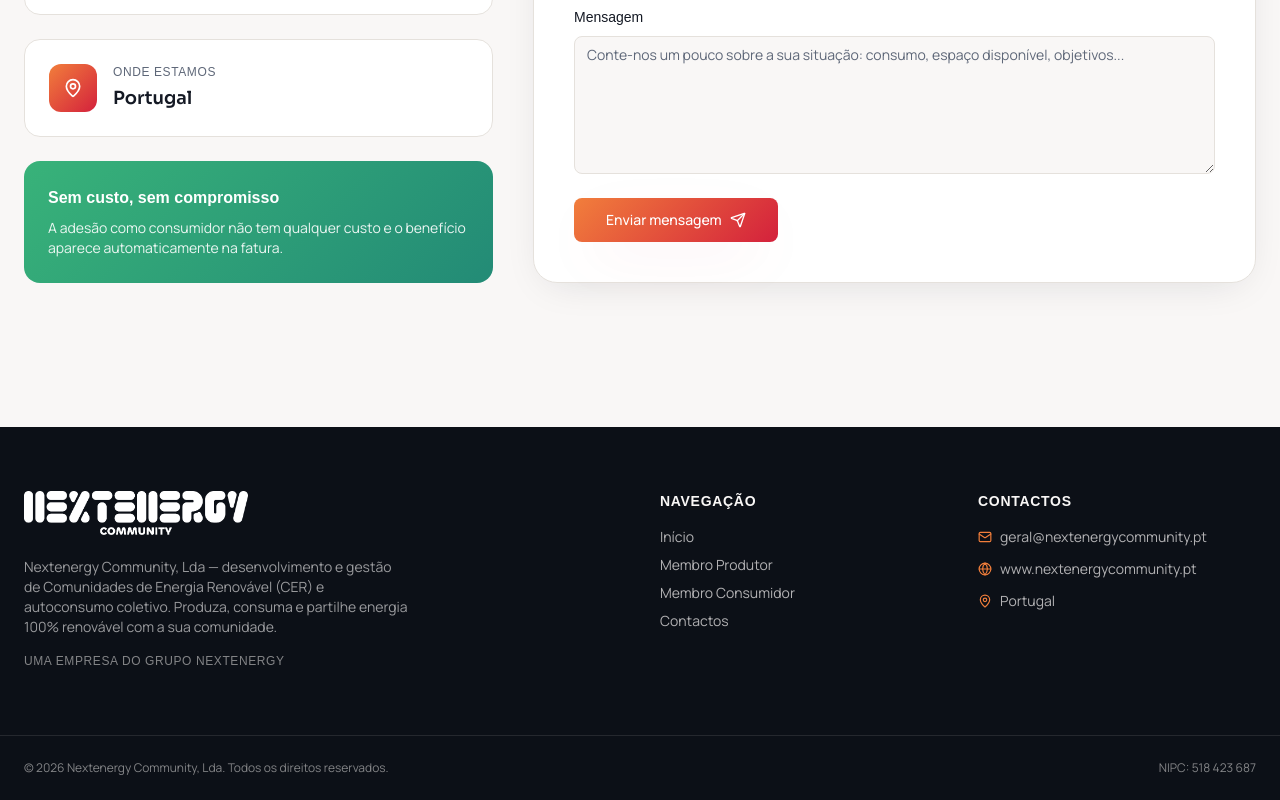
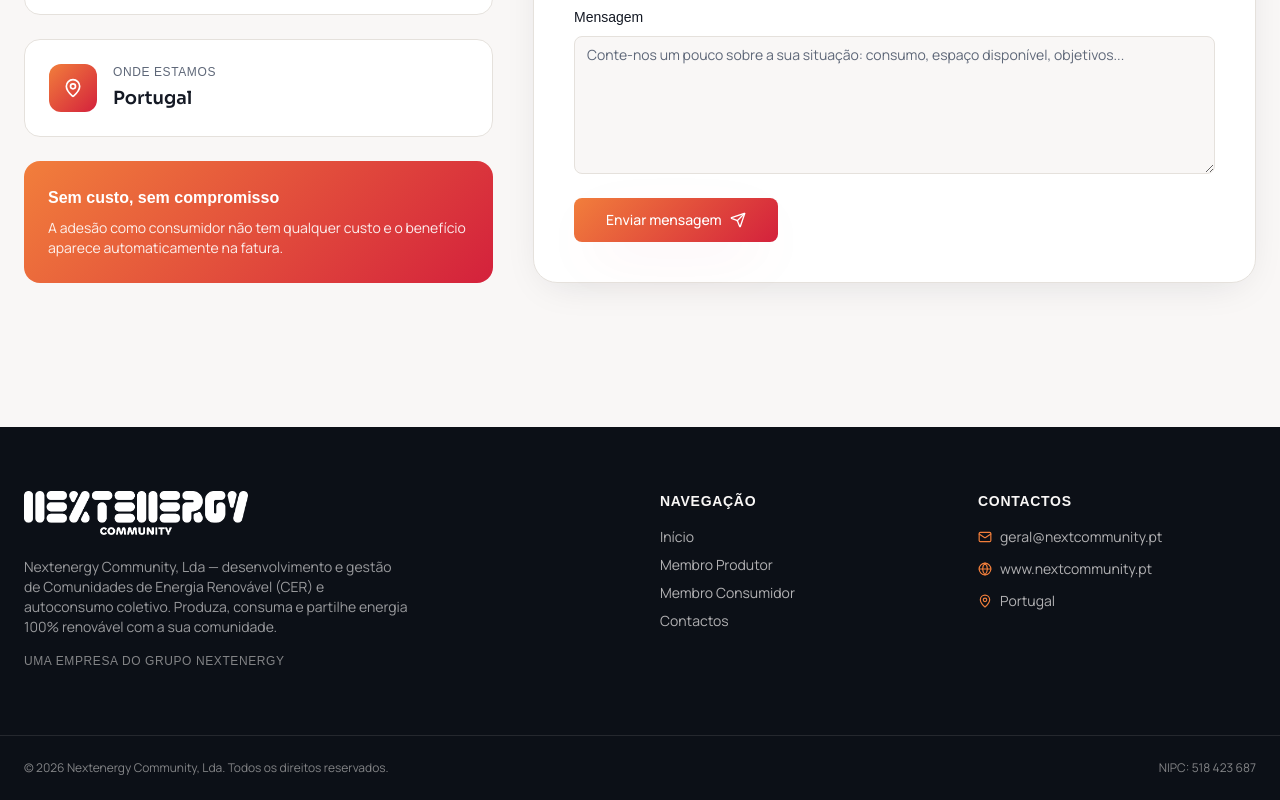
Before and after one commit to VascoBartolo/nextenergycommunity, a React (Vite) app: page /contact in a window 1280 px wide. Shown: the part 709-1509 px from the top of the page. Built offline with nearby package versions, Linux system fonts and the light colour scheme; the HTML template or start-up script is replaced by a standard one; a web font is replaced by a local one.

Commit message:
final changes before deployment

```diff
--- a/index.html
+++ b/index.html
@@ -6,7 +6,7 @@
     <meta name="theme-color" content="#E8542B" />
     <link rel="icon" type="image/png" href="/nextenergy-community-icon.png" />
     <link rel="apple-touch-icon" href="/nextenergy-community-icon.png" />
-    <link rel="canonical" href="https://www.nextenergycommunity.pt/" />
+    <link rel="canonical" href="https://www.nextcommunity.pt/" />
 
     <title>Nextenergy Community | Comunidades de Energia Renovável</title>
     <meta name="description" content="Produza, consuma e partilhe energia 100% renovável com a sua comunidade. A Nextenergy Community desenvolve e gere Comunidades de Energia Renovável (CER) e autoconsumo coletivo." />
@@ -18,14 +18,14 @@
     <meta property="og:title" content="Nextenergy Community | Comunidades de Energia Renovável" />
     <meta property="og:description" content="Produza, consuma e partilhe energia 100% renovável com a sua comunidade. Desenvolvimento e gestão de Comunidades de Energia Renovável (CER) e autoconsumo coletivo." />
     <meta property="og:type" content="website" />
-    <meta property="og:url" content="https://www.nextenergycommunity.pt/" />
+    <meta property="og:url" content="https://www.nextcommunity.pt/" />
     <meta property="og:locale" content="pt_PT" />
-    <meta property="og:image" content="https://www.nextenergycommunity.pt/nextenergy-community-icon.png" />
+    <meta property="og:image" content="https://www.nextcommunity.pt/nextenergy-community-icon.png" />
 
     <meta name="twitter:card" content="summary_large_image" />
     <meta name="twitter:title" content="Nextenergy Community | Comunidades de Energia Renovável" />
     <meta name="twitter:description" content="Produza, consuma e partilhe energia 100% renovável com a sua comunidade." />
-    <meta name="twitter:image" content="https://www.nextenergycommunity.pt/nextenergy-community-icon.png" />
+    <meta name="twitter:image" content="https://www.nextcommunity.pt/nextenergy-community-icon.png" />
   </head>
 
   <body>
--- a/src/components/Footer.tsx
+++ b/src/components/Footer.tsx
@@ -35,8 +35,8 @@ const Footer = () => (
       <div>
         <h4 className="font-sub font-semibold mb-4 text-sm tracking-wider uppercase">Contactos</h4>
         <ul className="space-y-3 text-sm text-background/70">
-          <li className="flex items-center gap-2"><Mail size={14} className="text-primary" /> geral@nextenergycommunity.pt</li>
-          <li className="flex items-center gap-2"><Globe size={14} className="text-primary" /> www.nextenergycommunity.pt</li>
+          <li className="flex items-center gap-2"><Mail size={14} className="text-primary" /> geral@nextcommunity.pt</li>
+          <li className="flex items-center gap-2"><Globe size={14} className="text-primary" /> www.nextcommunity.pt</li>
           <li className="flex items-center gap-2"><MapPin size={14} className="text-primary" /> Portugal</li>
         </ul>
       </div>
--- a/src/components/Navbar.tsx
+++ b/src/components/Navbar.tsx
@@ -6,8 +6,8 @@ import { Button } from "@/components/ui/button";
 
 const links = [
   { to: "/", label: "Início" },
+  { to: "/consumidor", label: "Membro Consumidor" },
   { to: "/produtor", label: "Membro Produtor" },
-  { to: "/consumidor", label: "Membro Consumidor" },
   { to: "/o-nosso-papel", label: "O Nosso Papel" },
   { to: "/contact", label: "Contactos" },
 ];
--- a/src/index.css
+++ b/src/index.css
@@ -51,6 +51,7 @@
     --gradient-brand-soft: linear-gradient(135deg, hsl(var(--brand-orange) / 0.1), hsl(var(--brand-red) / 0.1));
     --gradient-eco: linear-gradient(135deg, hsl(152 52% 46%), hsl(168 60% 34%));
     --shadow-brand: 0 20px 60px -20px hsl(var(--brand-red) / 0.4);
+    --shadow-eco: 0 20px 60px -20px hsl(var(--eco) / 0.7);
     --shadow-soft: 0 10px 40px -15px hsl(220 25% 12% / 0.15);
 
     --transition-smooth: cubic-bezier(0.22, 1, 0.36, 1);
@@ -104,6 +105,7 @@
   .bg-gradient-brand-soft { background: var(--gradient-brand-soft); }
   .bg-gradient-eco { background: var(--gradient-eco); }
   .shadow-brand { box-shadow: var(--shadow-brand); }
+  .shadow-eco { box-shadow: var(--shadow-eco); }
   .shadow-soft { box-shadow: var(--shadow-soft); }
 
   /* Subtle dotted grid texture (shared family trait) */
@@ -122,8 +124,12 @@
   .bg-radial-glow {
     background:
       radial-gradient(60% 50% at 50% 0%, hsl(var(--brand-orange) / 0.16), transparent 70%),
-      radial-gradient(45% 45% at 82% 22%, hsl(var(--brand-red) / 0.10), transparent 70%),
-      radial-gradient(50% 45% at 12% 30%, hsl(var(--eco) / 0.10), transparent 70%);
+      radial-gradient(45% 45% at 82% 22%, hsl(var(--brand-red) / 0.10), transparent 70%)
+  }
+  .bg-radial-glow-eco {
+    background:
+      radial-gradient(60% 50% at 50% 0%, hsla(152, 52%, 46%, 0.26), transparent 70%),
+      radial-gradient(45% 45% at 82% 22%, hsla(168, 60%, 34%, 0.20), transparent 70%)
   }
   .bg-solar-glow {
     background: radial-gradient(closest-side, hsl(var(--brand-orange) / 0.35), transparent);
--- a/src/pages/Contact.tsx
+++ b/src/pages/Contact.tsx
@@ -11,8 +11,8 @@ import { toast } from "sonner";
 const profiles = ["Quero ser produtor", "Quero ser consumidor", "Entidade pública", "Outro"];
 
 const contactCards = [
-  { icon: Mail, title: "Email", value: "geral@nextenergycommunity.pt", href: "mailto:geral@nextenergycommunity.pt" },
-  { icon: Globe, title: "Website", value: "www.nextenergycommunity.pt", href: "https://www.nextenergycommunity.pt" },
+  { icon: Mail, title: "Email", value: "geral@nextcommunity.pt", href: "mailto:geral@nextcommunity.pt" },
+  { icon: Globe, title: "Website", value: "www.nextcommunity.pt", href: "https://www.nextcommunity.pt" },
   { icon: Building2, title: "Nextenergy Community, Lda", value: "NIPC: 518 423 687", href: undefined },
   { icon: MapPin, title: "Onde estamos", value: "Portugal", href: undefined },
 ];
@@ -72,7 +72,7 @@ const Contact = () => {
             </ScrollReveal>
           ))}
 
-          <ScrollReveal delay={contactCards.length * 90} className="p-6 rounded-2xl bg-gradient-eco text-eco-foreground lg:flex-1 lg:flex lg:flex-col lg:justify-center">
+          <ScrollReveal delay={contactCards.length * 90} className="p-6 rounded-2xl bg-gradient-brand text-eco-foreground lg:flex-1 lg:flex lg:flex-col lg:justify-center">
             <div className="font-sub font-semibold mb-2">Sem custo, sem compromisso</div>
             <div className="text-sm opacity-90 font-body">A adesão como consumidor não tem qualquer custo e o benefício aparece automaticamente na fatura.</div>
           </ScrollReveal>
--- a/src/pages/Index.tsx
+++ b/src/pages/Index.tsx
@@ -43,15 +43,6 @@ const definitionPoints = [
 
 const memberTypes = [
   {
-    icon: Factory,
-    to: "/produtor",
-    eyebrow: "Membro Produtor",
-    title: "Tem espaço para produzir energia?",
-    desc: "Instale painéis sem investimento inicial, pague apenas o que consome e rentabilize o excedente partilhado com a comunidade.",
-    points: ["0% de investimento inicial", "Paga só o que consome", "Rentabiliza o excedente"],
-    accent: "eco" as const,
-  },
-  {
     icon: Home,
     to: "/consumidor",
     eyebrow: "Membro Consumidor",
@@ -60,6 +51,15 @@ const memberTypes = [
     points: ["Sem custo de adesão", "Desconto automático na fatura", "Mantém a sua comercializadora"],
     accent: "brand" as const,
   },
+  {
+    icon: Factory,
+    to: "/produtor",
+    eyebrow: "Membro Produtor",
+    title: "Tem espaço para produzir energia?",
+    desc: "Instale painéis sem investimento inicial, pague apenas o que consome e rentabilize o excedente partilhado com a comunidade.",
+    points: ["0% de investimento inicial", "Paga só o que consome", "Rentabiliza o excedente"],
+    accent: "eco" as const,
+  }
 ];
 
 const Index = () => {
@@ -251,7 +251,7 @@ const Index = () => {
         {/* 2 — from feasibility to management */}
         <ScrollReveal className="relative rounded-3xl overflow-hidden bg-card border border-border shadow-soft p-8 md:p-12 grid lg:grid-cols-[1.4fr_1fr] gap-8 items-center">
           <div>
-            <div className="inline-flex items-center gap-2 text-xs font-sub font-semibold uppercase tracking-widest text-eco mb-3">
+            <div className="inline-flex items-center gap-2 text-xs font-sub font-semibold uppercase tracking-widest text-primary mb-3">
               <ScrollText size={14} /> Do estudo à gestão
             </div>
             <h2 className="font-display text-3xl md:text-4xl font-bold tracking-tight">
--- a/src/pages/Producer.tsx
+++ b/src/pages/Producer.tsx
@@ -36,7 +36,7 @@ const Producer = () => (
   <Layout>
     {/* HERO */}
     <section className="relative bg-dot-grid overflow-hidden">
-      <div className="absolute inset-0 bg-radial-glow pointer-events-none" />
+      <div className="absolute inset-0 bg-radial-glow-eco pointer-events-none" />
       <div className="container relative pt-12 pb-8">
         <div className="max-w-3xl space-y-6 animate-fade-in-up">
           <div className="inline-flex items-center gap-2 px-4 py-1.5 rounded-full bg-card border border-eco/30 text-xs font-sub font-semibold tracking-wider uppercase shadow-soft text-eco">
@@ -48,7 +48,7 @@ const Producer = () => (
           <p className="text-[15px] sm:text-base lg:text-lg text-muted-foreground font-body leading-relaxed">
             Qualquer pessoa singular ou coletiva que instala e opera uma unidade de produção de energia renovável — painéis fotovoltaicos — num espaço da sua propriedade ou gestão, e que partilha o excedente dessa produção com os restantes membros da comunidade.
           </p>
-          <Button asChild variant="brand" size="xl">
+          <Button asChild variant="brand" size="xl" className="bg-gradient-eco shadow-eco">
             <Link to="/contact">Quero produzir energia <ArrowRight /></Link>
           </Button>
         </div>
@@ -84,9 +84,9 @@ const Producer = () => (
       <div className="absolute inset-0 bg-gradient-eco opacity-10" />
       <div className="container relative grid lg:grid-cols-2 gap-12 items-center">
         <ScrollReveal>
-          <div className="text-xs font-sub font-semibold uppercase tracking-widest text-primary mb-3">Como funciona</div>
+          <div className="text-xs font-sub font-semibold uppercase tracking-widest text-eco mb-3">Como funciona</div>
           <h2 className="font-display text-3xl md:text-4xl font-bold leading-tight">
-            Consome primeiro, <span className="text-gradient-brand">partilha o resto</span>.
+            Consome primeiro, <span className="text-gradient-eco">partilha o resto</span>.
           </h2>
           <p className="mt-5 text-background/70 font-body leading-relaxed max-w-lg">
             O membro produtor consome primeiro a energia que produz (autoconsumo). O excedente — o que sobra depois do seu próprio consumo — é injetado na rede e distribuído pelos membros consumidores da comunidade.
@@ -103,7 +103,7 @@ const Producer = () => (
             </div>
           </ScrollReveal>
           <ScrollReveal delay={200} className="flex gap-5 p-6 rounded-2xl bg-background/5 border border-background/10">
-            <div className="w-12 h-12 rounded-xl bg-gradient-brand flex items-center justify-center shrink-0 text-primary-foreground">
+            <div className="w-12 h-12 rounded-xl bg-gradient-eco flex items-center justify-center shrink-0 text-primary-foreground">
               <Share2 size={22} />
             </div>
             <div>
```
Also changed, not shown: 1 other file (tests, documents, lock files or other folders).
